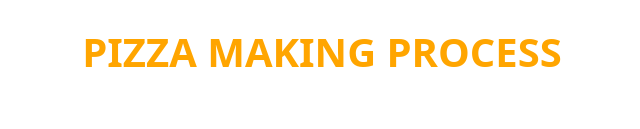
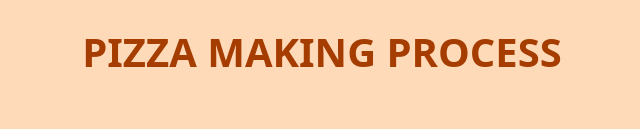
Before and after one commit to shauryaykhurana-1234/pizza, a plain HTML site: page index.html in a window 1280 px wide. Shown: the part 303-432 px from the top of the page, without its empty margins (318-958 px from the left). Drawn offline with Linux system fonts and the light colour scheme.

Commit message:
Update background color and heading text color

```diff
--- a/style.css
+++ b/style.css
@@ -7,11 +7,11 @@ body {
 	min-height: 100vh;
 	margin: 0;
 	text-align: center;
-	background-color:peach;
+	background-color:peachpuff;
 }
 h1
 {
-	color: orange;
+	color: #A63D00;
 	font-size: 40px;
 }
 
```
